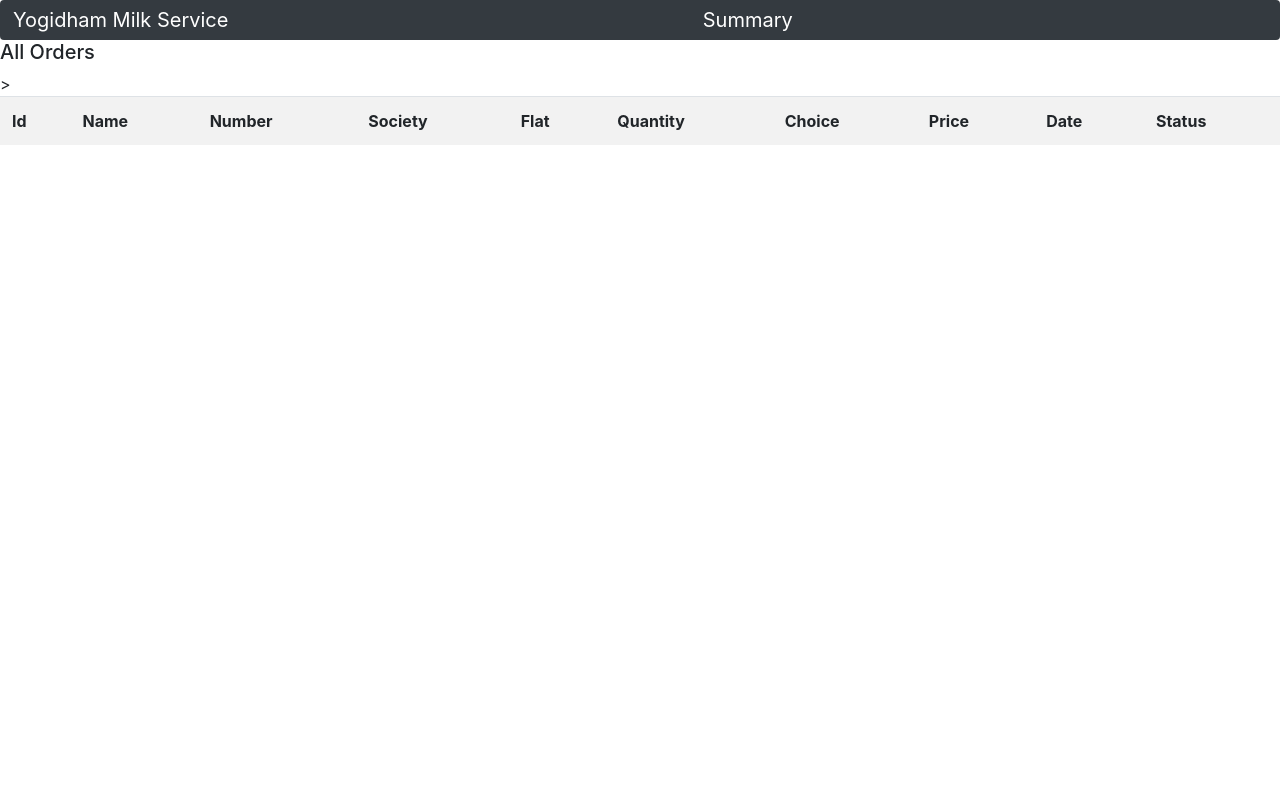
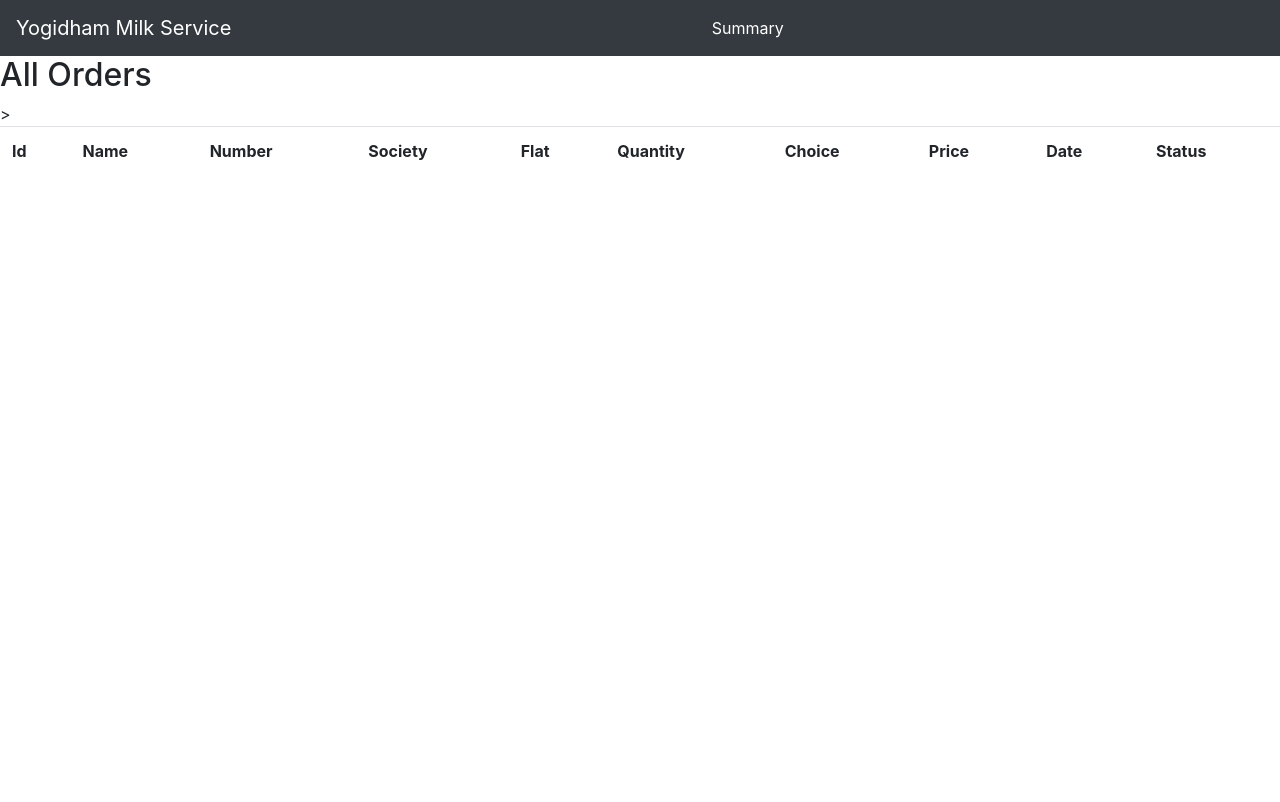
Before and after one commit to AhujaSagar/DjangoDiary, a Django app: page /milk/show in a window 1280 px wide. Before the commit the page ends 145 px from the top, so only its background shows below. Run offline with Django 3.2, Linux system fonts and the light colour scheme; data that the repository does not hold is empty; some libraries are stand-ins or nearby versions.

Commit message:
ui changes

```diff
--- a/milk/templates/navbar.html
+++ b/milk/templates/navbar.html
@@ -1,7 +1,5 @@
 <nav class="navbar navbar-expand-sm bg-dark navbar-dark">
     <a class="navbar-brand">Yogidham Milk Service</a>
-     <!-- <button class="navbar-toggler navbar-toggler-right" type="button" data-toggle="collapse" data-target="#navbarNavAltMarkup" aria-controls="navbarNavAltMarkup" aria-expanded="false" aria-label="Toggle navigation">
-          <span class="navbar-toggler-icon"></span>
-        </button> -->
+
     <div class="vertical_line"></div>
 </nav>
--- a/milk/templates/show.html
+++ b/milk/templates/show.html
@@ -1,19 +1,21 @@
 <!DOCTYPE html>
 <html>
     {% load static %}
-    <meta name="viewport"  initial-scale="0.5">
+    <meta name="viewport"  initial-scale="1">
     <link rel="stylesheet" href="https://stackpath.bootstrapcdn.com/bootstrap/4.4.1/css/bootstrap.min.css" integrity="sha384-Vkoo8x4CGsO3+Hhxv8T/Q5PaXtkKtu6ug5TOeNV6gBiFeWPGFN9MuhOf23Q9Ifjh" crossorigin="anonymous">
     <script src="https://cdnjs.cloudflare.com/ajax/libs/jquery/3.5.0/jquery.js"></script>
     <script src="https://stackpath.bootstrapcdn.com/bootstrap/4.4.1/js/bootstrap.min.js" integrity="sha384-wfSDF2E50Y2D1uUdj0O3uMBJnjuUD4Ih7YwaYd1iqfktj0Uod8GCExl3Og8ifwB6" crossorigin="anonymous"></script>
     <script src="{% static '/main.js' %}?version=1"></script>
-    <nav class="navbar navbar-expand-sm bg-dark navbar-dark navbar-toggler">
+    <link rel="stylesheet" type="text/css" href="{% static '/main.css' %}?version=1">
+    <nav class="navbar bg-dark navbar-dark">
         <a class="navbar-brand mr-auto">Yogidham Milk Service</a>
 
         <a class="navbar-nav  mr-auto text-white" href="../milk/total">Summary</a>
         <div class="vertical_line"></div>
     </nav>
-    <div class="h5">All Orders</div>
-    <table class="table table-striped table-hover">
+    <div class="h2">All Orders</div>
+    <div class="scrollbar">
+        <table class="table table-striped table-hover big">
             <tr>
                 <th>Id</th>
                 <th>Name</th>
@@ -43,4 +45,5 @@
                 </tr>
                 {% endfor %}
         </table>
+    </div>
 </html>
--- /dev/null
+++ b/static/main.css
@@ -0,0 +1,35 @@
+.scrollbar{
+    overflow: auto;
+    height:  -webkit-calc(100vh - 100px);
+    height:  calc(100vh - 100px);
+}
+
+table tr th {
+    position: -webkit-sticky;
+    position: sticky;
+    top: 0;
+    z-index: 5;
+    background: #fff;
+    padding: 5px;
+}
+
+.scrollbar::-webkit-scrollbar {
+    display: none;
+}
+
+/* Hide scrollbar for IE and Edge */
+.scrollbar {
+    -ms-overflow-style: none;
+}
+
+@media (max-width: 1080px) {
+
+.big{
+    font-size: 1.75rem;
+}
+
+td{
+    overflow:hidden;
+    white-space:nowrap;
+}
+}
```
Also changed, not shown: milk/templates/summary.html (+8 -6 lines). Lines whose indentation alone changed are shown as unchanged.
